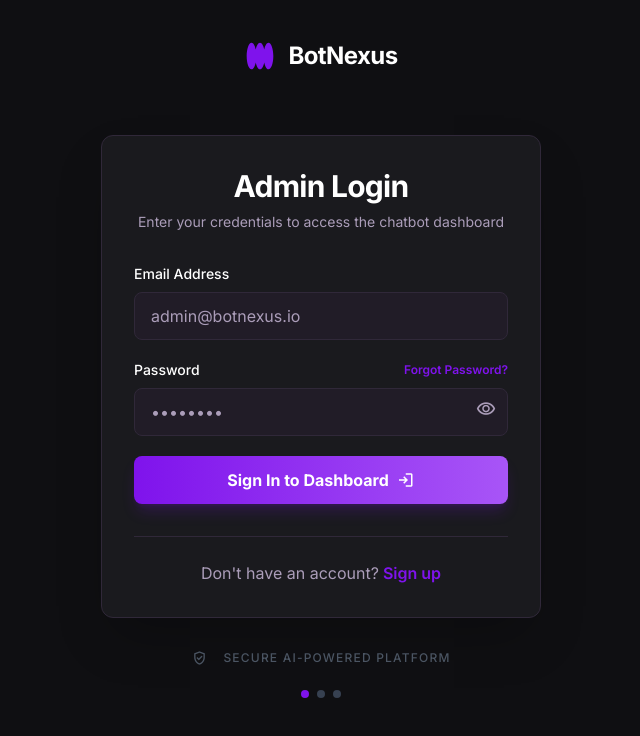
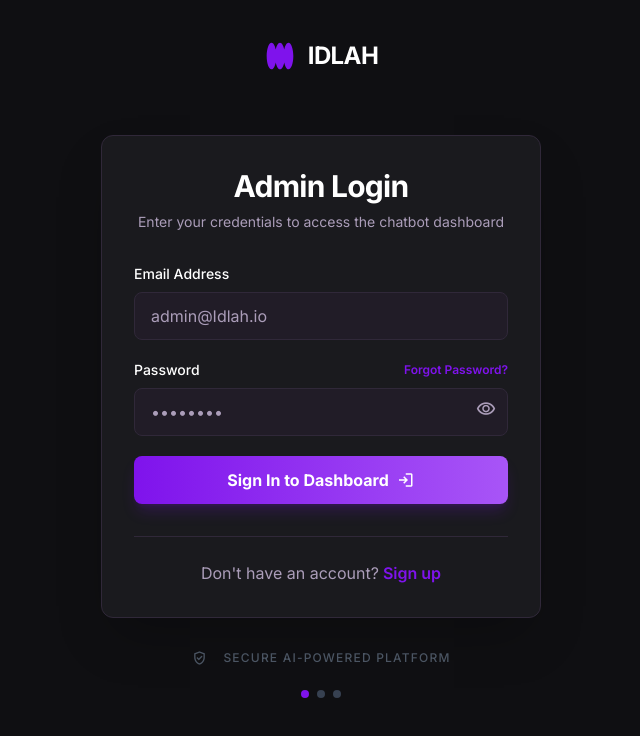
Before and after one commit to Prajwal775/Bot-Nexus-Frontend, a React (Vite) app: page /login in a window 1280 px wide. Shown: the top 736 px of the page, without its empty margins (319-959 px from the left). Built offline with nearby package versions, Linux system fonts and the light colour scheme; no server answers.

Commit message:
bot name changed

```diff
--- a/src/context/ChatContext.tsx
+++ b/src/context/ChatContext.tsx
@@ -51,7 +51,7 @@
     messages: [
       {
         sender: 'bot',
-        text: "Hi there! I'm your Nexus assistant. How can I help you build your identity today?",
+        text: "Hi there! I'm your IDLAH assistant. How can I help you build your identity today?",
       },
     ],
   });
@@ -202,7 +202,7 @@
       messages: [
         {
           sender: 'bot',
-          text: "Hi there! I'm your Nexus assistant. How can I help you build your identity today?",
+          text: "Hi there! I'm your IDLAH assistant. How can I help you build your identity today?",
         },
       ],
     });
--- a/src/pages/Login.tsx
+++ b/src/pages/Login.tsx
@@ -58,7 +58,7 @@
             </svg>
           </div>
           <h2 className='text-white text-2xl font-bold leading-tight tracking-tight'>
-            BotNexus
+            IDLAH
           </h2>
         </div>
       </header>
@@ -87,7 +87,7 @@
                 </label>
                 <input
                   className='w-full rounded-lg text-white border border-border-dark bg-[#211c27] focus:ring-2 focus:ring-primary focus:border-primary h-12 px-4 placeholder-[#ab9db9] text-base'
-                  placeholder='admin@botnexus.io'
+                  placeholder='admin@Idlah.io'
                   type='email'
                   value={email}
                   onChange={(e) => setEmail(e.target.value)}
--- a/src/pages/Signup.tsx
+++ b/src/pages/Signup.tsx
@@ -59,7 +59,7 @@
             </svg>
           </div>
           <h2 className='text-white text-2xl font-bold tracking-tight'>
-            BotNexus
+            IDLAH
           </h2>
         </div>
       </header>
```
